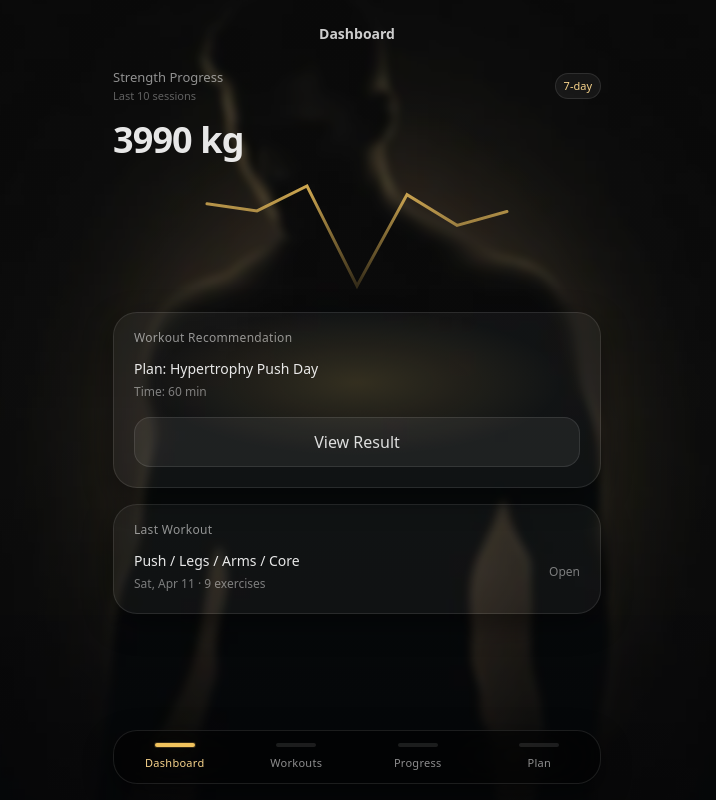
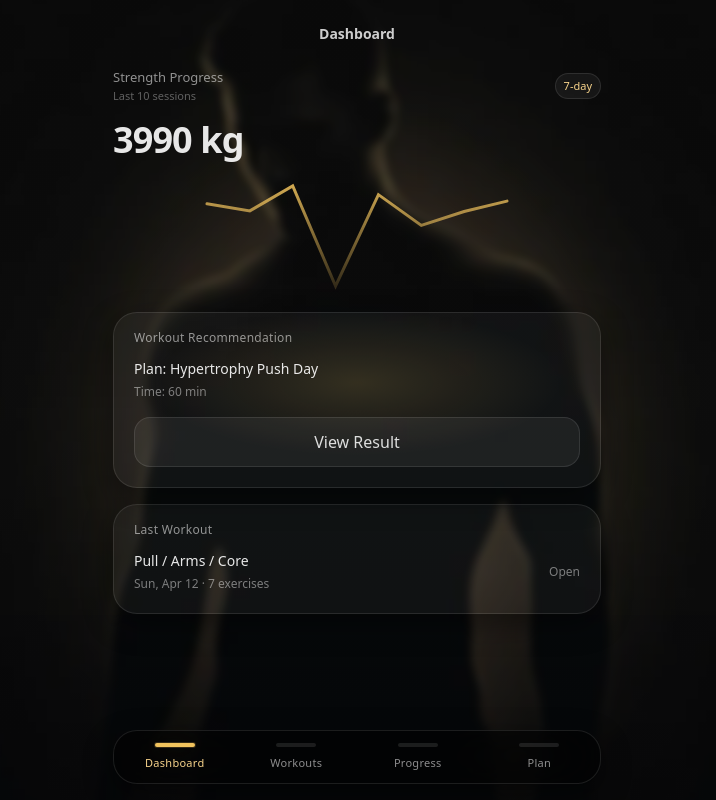
Before and after one commit to petemat/ascend, a React app: page / in a window 1280 px wide. Shown: the whole page, without its empty margins (283-999 px from the left). Built offline with nearby package versions, Linux system fonts and the light colour scheme; the HTML template or start-up script is replaced by a standard one.

Commit message:
data(workouts): add 2026-04-12 session; merge seed into stored history

```diff
--- a/src/seed.json
+++ b/src/seed.json
@@ -142,6 +142,21 @@
         { "id": "ex-2026-04-11-08", "name": "Leg Raise", "category": "core", "weightKg": 0, "sets": 3, "reps": 15, "setDetails": [15, 15, 15], "source": "confirmed" },
         { "id": "ex-2026-04-11-09", "name": "Push-Up", "category": "chest", "weightKg": 0, "sets": 2, "reps": 20, "setDetails": [20, 20], "totalReps": 40, "source": "estimated" }
       ]
+    },
+    {
+      "id": "ws-2026-04-12",
+      "date": "2026-04-12",
+      "title": "Pull / Arms / Core",
+      "source": "confirmed",
+      "exercises": [
+        { "id": "ex-2026-04-12-01", "name": "Lat Pulldown", "category": "back", "weightKg": 50, "sets": 1, "reps": 12, "setDetails": [12], "source": "confirmed" },
+        { "id": "ex-2026-04-12-02", "name": "Lat Pulldown", "category": "back", "weightKg": 55, "sets": 2, "reps": 10, "setDetails": [10, 10], "source": "confirmed" },
+        { "id": "ex-2026-04-12-03", "name": "Face Pull", "category": "shoulders", "weightKg": 25, "sets": 3, "reps": 12, "setDetails": [12, 12, 12], "source": "confirmed" },
+        { "id": "ex-2026-04-12-04", "name": "One-Arm Dumbbell Row", "category": "back", "weightKg": 17.5, "sets": 3, "reps": 12, "setDetails": [12, 10, 10], "source": "confirmed" },
+        { "id": "ex-2026-04-12-05", "name": "Biceps Curl", "category": "arms", "weightKg": 12.5, "sets": 3, "reps": 12, "setDetails": [12, 10, 10], "source": "confirmed" },
+        { "id": "ex-2026-04-12-06", "name": "Leg Raise", "category": "core", "weightKg": 0, "sets": 3, "reps": 15, "setDetails": [15, 15, 15], "source": "confirmed" },
+        { "id": "ex-2026-04-12-07", "name": "Plank", "category": "core", "weightKg": 0, "sets": 3, "reps": 45, "setDetails": [45, 45, 60], "weightNote": "seconds", "source": "confirmed" }
+      ]
     }
   ]
 }
--- a/src/seed.ts
+++ b/src/seed.ts
@@ -88,9 +88,15 @@ export function loadState(): AscendState {
     const raw = localStorage.getItem(STORAGE_KEY);
     if (raw) {
       const parsed = JSON.parse(raw);
+      const stored = Array.isArray(parsed?.workoutSessions) ? parsed.workoutSessions : [];
+      // Merge seed sessions in (by id) so new seed workouts appear without wiping local progress.
+      const byId = new Map<string, WorkoutSession>();
+      for (const s of seed.workoutSessions) byId.set(s.id, s);
+      for (const s of stored) if (s?.id) byId.set(s.id, s);
+
       return {
         unitSystem: parsed?.unitSystem ?? seed.meta.unitSystem,
-        workoutSessions: Array.isArray(parsed?.workoutSessions) ? parsed.workoutSessions : seed.workoutSessions,
+        workoutSessions: Array.from(byId.values()),
         plannedWorkout: parsed?.plannedWorkout ?? null,
       };
     }
```
